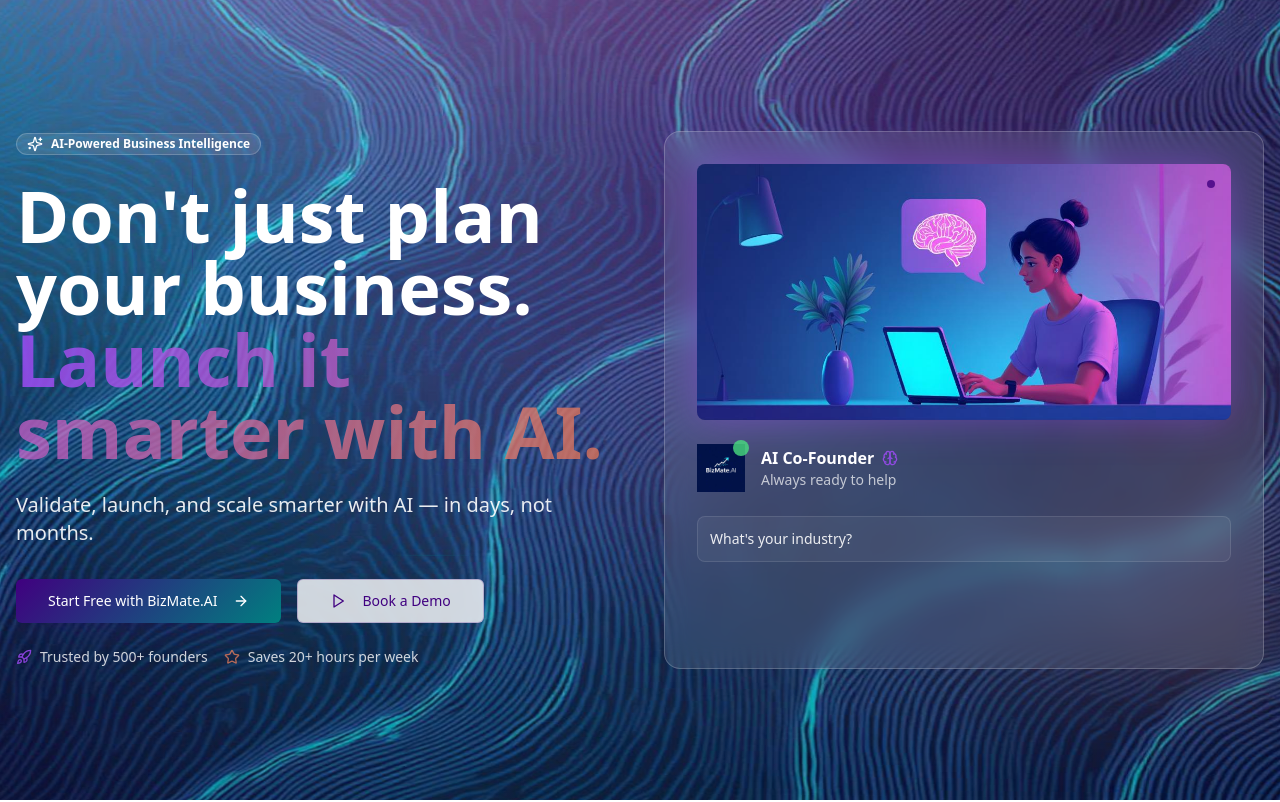
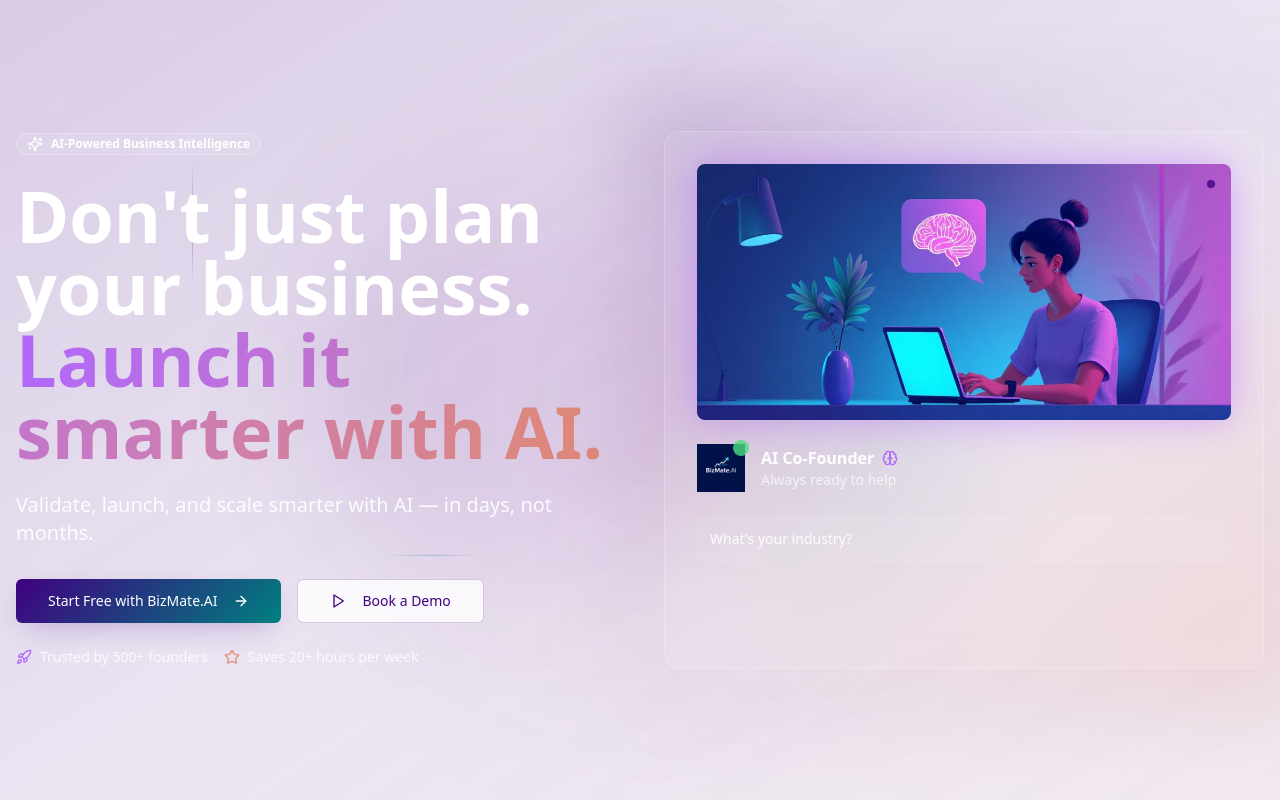
Before and after one commit to ameera-sherin-kv/bizmate-ai-business-partner, a React (Vite) app: page / in a window 1280 px wide. Shown: the top 802 px of the page. Built offline with nearby package versions, Linux system fonts and the light colour scheme; the HTML template or start-up script is replaced by a standard one.

Commit message:
Remove animated background

```diff
--- a/src/pages/Landing.tsx
+++ b/src/pages/Landing.tsx
@@ -155,14 +155,6 @@ const Landing = () => {
       <div className="fixed inset-0 pointer-events-none z-0">
         {/* Animated gradient background */}
         <div className="absolute inset-0 bg-gradient-to-br from-primary/5 via-transparent to-accent/5 animate-background-flow" />
-
-        {/* Flowing background image */}
-        <div className="absolute inset-0 opacity-3" style={{
-          backgroundImage: `url(${flowingBg})`,
-          backgroundSize: '150% 100%',
-          backgroundRepeat: 'no-repeat',
-          animation: 'background-flow 20s ease-in-out infinite'
-        }} />
 
         {/* Dynamic floating orbs */}
         <div className="absolute top-1/4 left-1/4 w-96 h-96 bg-gradient-to-r from-primary/10 to-primary-glow/10 rounded-full blur-3xl animate-float" />
```
